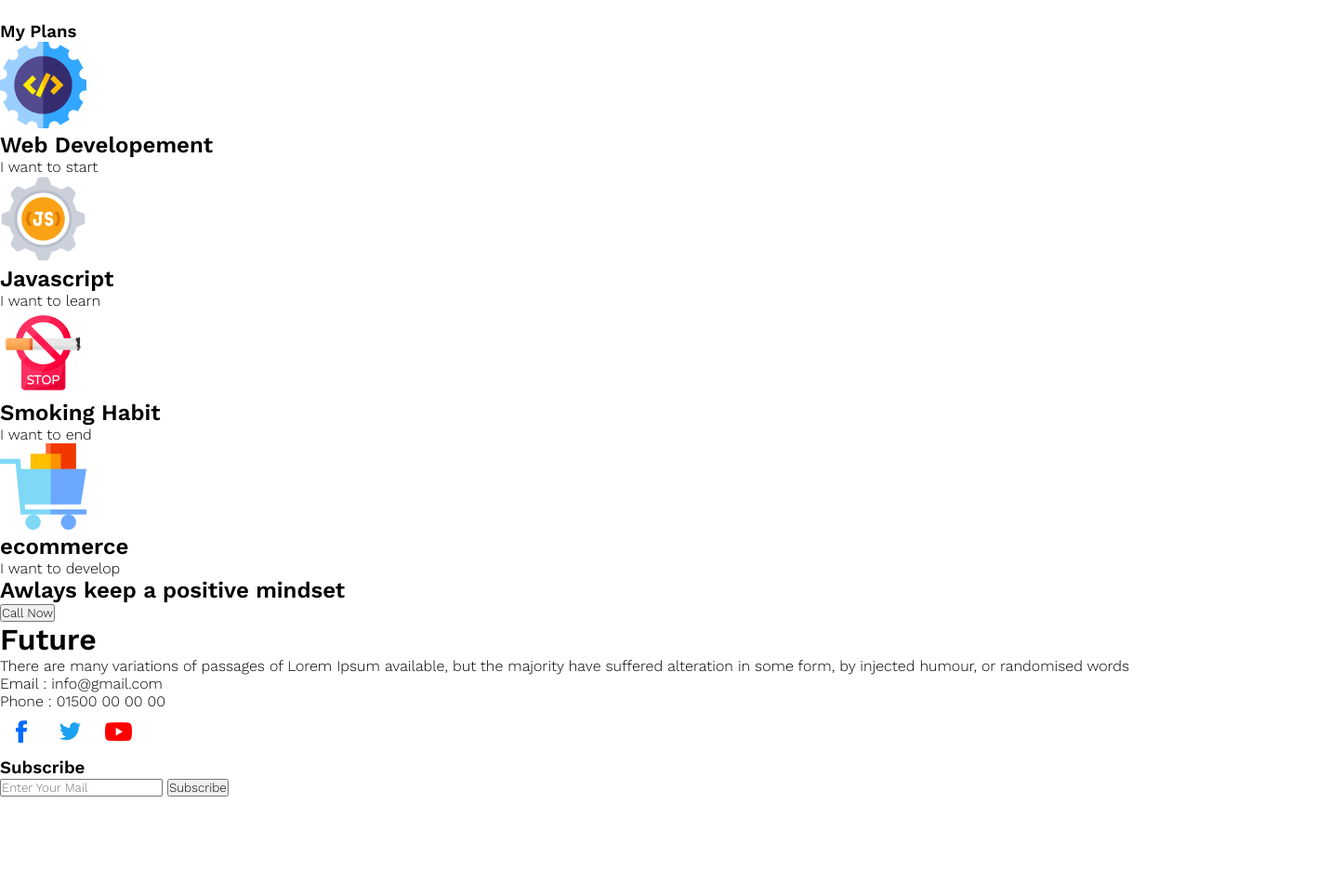
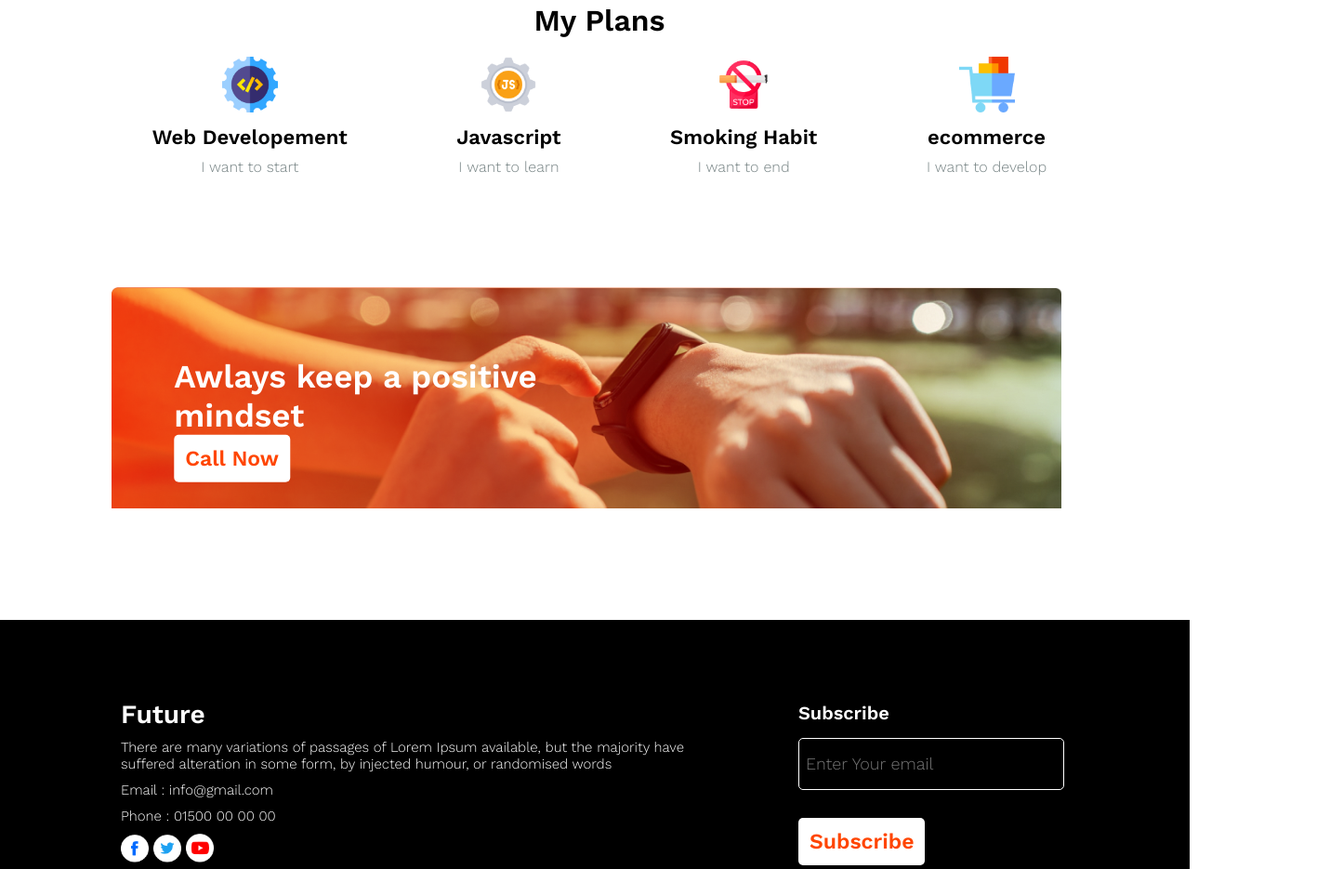
Before and after one commit to Keramot941/New-Year-New-Me, a plain HTML site: page index.html in a window 1280 px wide. Shown: the part 1617-2552 px from the top of the page at 93% size, 1445 px wide, since content can reach past the window. Before the commit the page ends 2474 px from the top, so only its background shows below. Drawn offline with nearby package versions, Linux system fonts and the light colour scheme.

Commit message:
second banner done

```diff
--- a/index.html
+++ b/index.html
@@ -29,6 +29,7 @@
         </div>
     </header>
     <!-- Header & Banner End -->
+
     <section class="body">
         <!-- Previous Year Failure Section -->
         <section class="previous-year">
@@ -49,6 +50,7 @@
             </div>
         </section>
         <!-- Previous Year Failure Section End -->
+
         <!-- Plan Section -->
         <section class="My-plan">
             <h1>My Plans</h1>
@@ -56,25 +58,28 @@
                 <div class="plan">
                     <img src="/images/icons/web.png" alt="">
                     <h2>Web Developement</h2>
-                    <p>I want to start</p>
+                    <h4>I want to start</h4>
                 </div>
                 <div class="plan">
                     <img src="/images/icons/js.png" alt="">
                     <h2>Javascript</h2>
-                    <p>I want to learn</p>
+                    <h4>I want to learn</h4>
                 </div>
                 <div class="plan">
                     <img src="/images/icons/smoke.png" alt="">
                     <h2>Smoking Habit</h2>
-                    <p>I want to end</p>
+                    <h4>I want to end</h4>
                 </div>
                 <div class="plan">
                     <img src="/images/icons/ecom.png" alt="">
                     <h2>ecommerce</h2>
-                    <p>I want to develop</p>
+                    <h4>I want to develop</h4>
                 </div>
             </div>
         </section>
+        <!-- Plan Section End -->
+
+        <!-- Second Card Banner Section -->
         <div class="second-banner">
            <div class="banner-data">
             <h1>Awlays keep a positive
@@ -83,6 +88,9 @@
            </div>
         </div>
     </section>
+    <!-- Card Banner Section End -->
+
+    <!-- Footer Section -->
     <footer class="footer-section">
         <div class="future">
             <h1>Future</h1>
@@ -99,9 +107,10 @@
         </div>
         <div class="subscribe">
             <h3>Subscribe</h3>
-            <input type="email" placeholder="Enter Your Mail">
+            <input type="email" placeholder="Enter Your email"><br>
             <button type="button">Subscribe</button>
         </div>
     </footer>
+    <!-- Footer Section End -->
 </body>
 </html>
--- a/style.css
+++ b/style.css
@@ -16,7 +16,7 @@
     position: absolute;
     width: 525px;
     height: 188px;
-    right: 25px;
+    right: 37px;
     top: 256px;
     text-align: right;
     padding-right: 120px;
@@ -44,10 +44,11 @@
 
 /* Failure Section */
 .previous-year{
+
     background-image: url(/images/person.png);
     background-repeat: no-repeat;
-    height: 785px;
-    width: 1345px;
+    height: 765px;
+    width: 1238px;
     margin: 40px 100px;
 
  }
@@ -71,7 +72,7 @@
  }
  .failure-text p{
      margin-top: 30px;
-     width: 470px;
+     width: 451px;
      height: 70px;
      font-weight: 400;
  }
@@ -83,3 +84,131 @@
  .icon{
      color: #16D887;
  }
+
+/* Plan Section */
+.My-plan{
+    margin: 15px;
+    padding-right: 90px;
+    padding-left: 90px;
+    width: 1080px;
+}
+.My-plan h1{
+    text-align: center;
+    font-size: 32px;
+    font-weight: 700;
+    margin-bottom: 20px;
+}
+.total-plan{
+    display: flex;
+    justify-content: space-around;
+    align-items: center;
+}
+.plan{
+    text-align: center;
+}
+.plan h2{
+    font-size: 22px;
+    font-weight: 700;
+    padding: 10px 0;
+}
+.plan img{
+    height: 100%;
+    width: 60px;
+}
+.plan h4{
+    color: #758283;
+    font-weight: 500;
+}
+
+/* Card Banner */
+.second-banner{
+    background: url(/images/watch.png), url(/images/gradient3.png);
+    background-blend-mode: overlay;
+    background-size: cover;
+    width: 77%;
+    height: 202px;
+    padding: 18px;
+    margin: 120px;
+
+}
+.banner-data{
+    text-align: left;
+    transform: translate(5%,42%);
+}
+.second-banner h1{
+    width: 400px;
+    color: white;
+    font-size: 35px;
+}
+.banner-data button{
+    color: orangered;
+    background-color: #fff;
+    border: none;
+    border-radius: 5px;
+    padding: 12px;
+    font-size: 23px;
+    font-weight: 600;
+}
+
+/* footer-section */
+.footer-section{
+    padding-left: 130px;
+    padding-right: 130px;
+    display: flex;
+    justify-content: space-between;
+    align-items: center;
+    background-color: black;
+    color: #fff;
+    height: 350px;
+}
+/* footer Future Section */
+.footer-section .future{
+    width: 60%;
+
+}
+.future h1{
+    font-size: 28px;
+    font-weight: 700;
+    margin-bottom: 10px;
+}
+.future p{
+    font-size: 15px;
+    font-weight: 500;
+    margin-bottom: 10px;
+}
+.share-icon img{
+    height: 100%;
+    width: 30px;
+}
+/* Footer Subscribe Section */
+.footer-section .subscribe{
+    text-align:left;
+    width: 30%;
+    height: 175px;
+
+}
+.subscribe h3{
+    margin-left: 15px;
+    font-size: 20px;
+}
+.subscribe input{
+    width: 270px;
+    height: 40px;
+    background-color: transparent;
+    border: 1px solid #fff;
+    border-radius: 5px;
+    margin: 15px;
+    color: #fff;
+    font-size: 18px;
+    padding: 7px;
+}
+.subscribe button{
+    color: orangered;
+    background-color: #fff;
+    border: none;
+    border-radius: 5px;
+    padding: 12px;
+    font-size: 23px;
+    font-weight: 600;
+    margin: 15px;
+}
```
